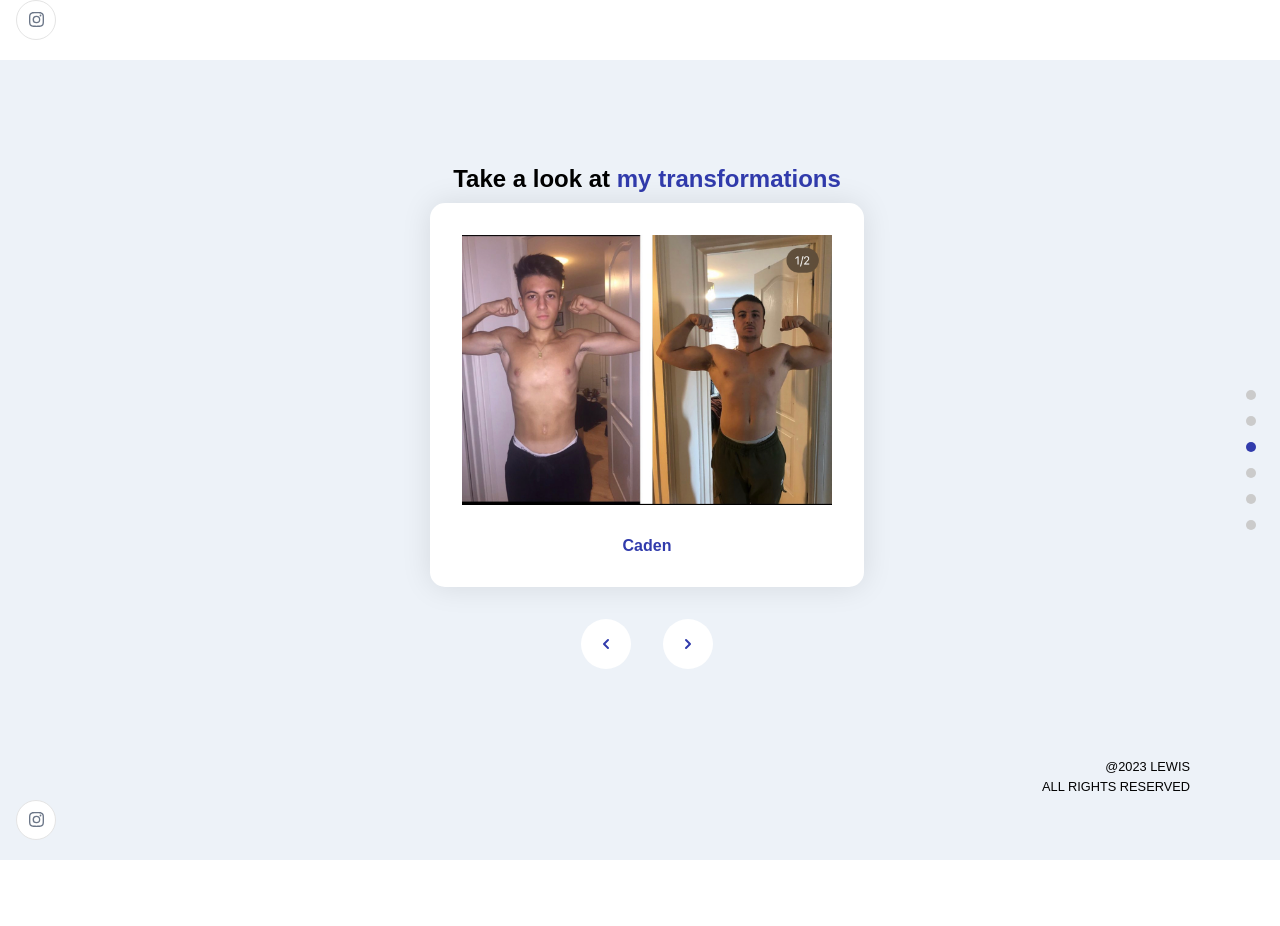
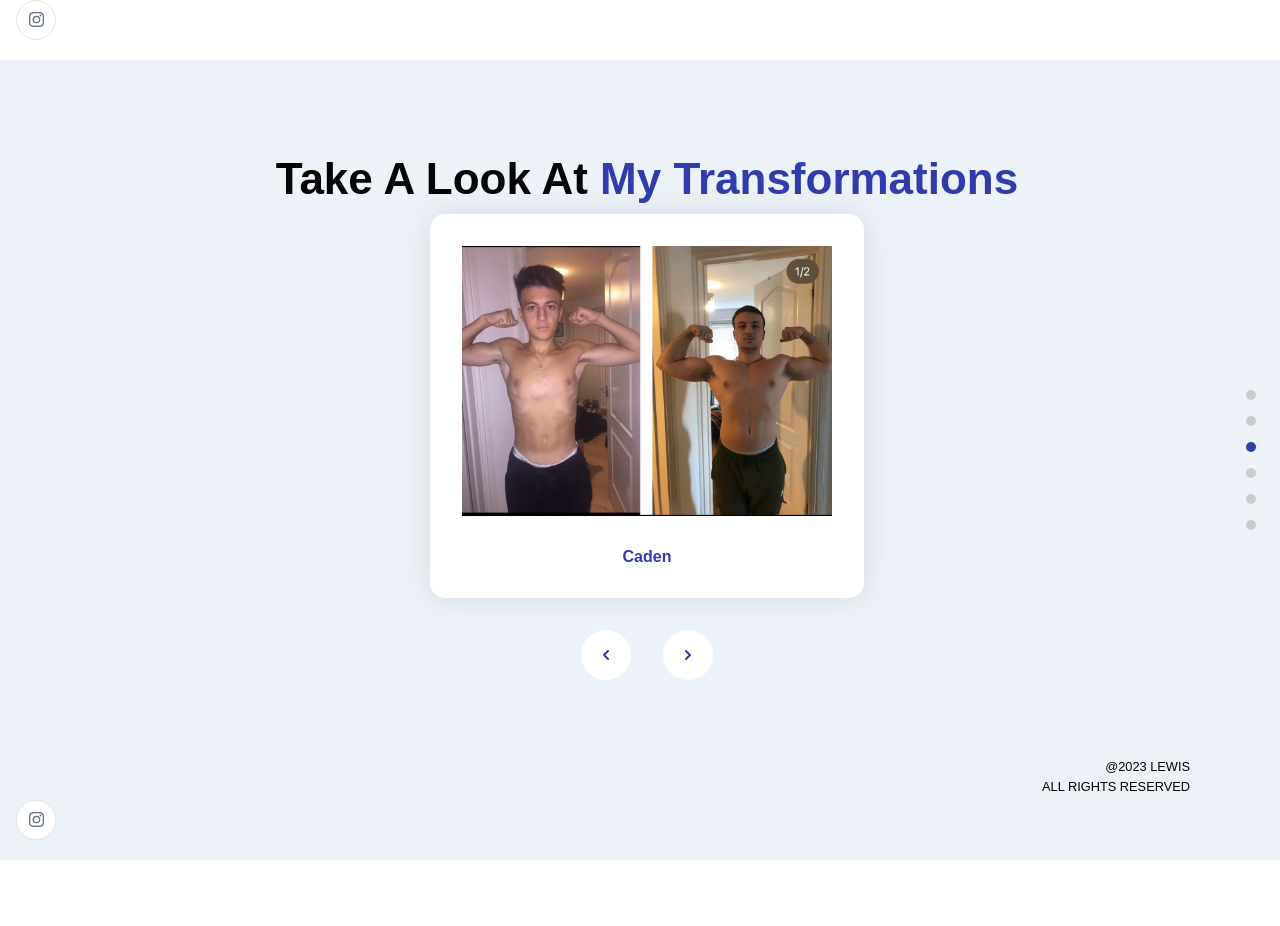
Before and after one commit to LewisMurray00/personal-trainer-webpage, a React (Create React App) app: page / in a window 1280 px wide. Shown: the part 1745-2671 px from the top of the page. Built offline with nearby package versions, Linux system fonts and the light colour scheme.

Commit message:
Fixed the class error to not showing the title correctly

```diff
--- a/src/container/Showcase/Showcase.jsx
+++ b/src/container/Showcase/Showcase.jsx
@@ -31,7 +31,7 @@ const Showcase = () => {
 
   return (
     <>
-        <h2 className='app__showcase-header'>Take a look at <span>my transformations</span></h2>
+        <h2 className='app__showcase-header head-text'>Take a look at <span>my transformations</span></h2>
 
         <div className='app__showcase-item app__flex'>
 
```
